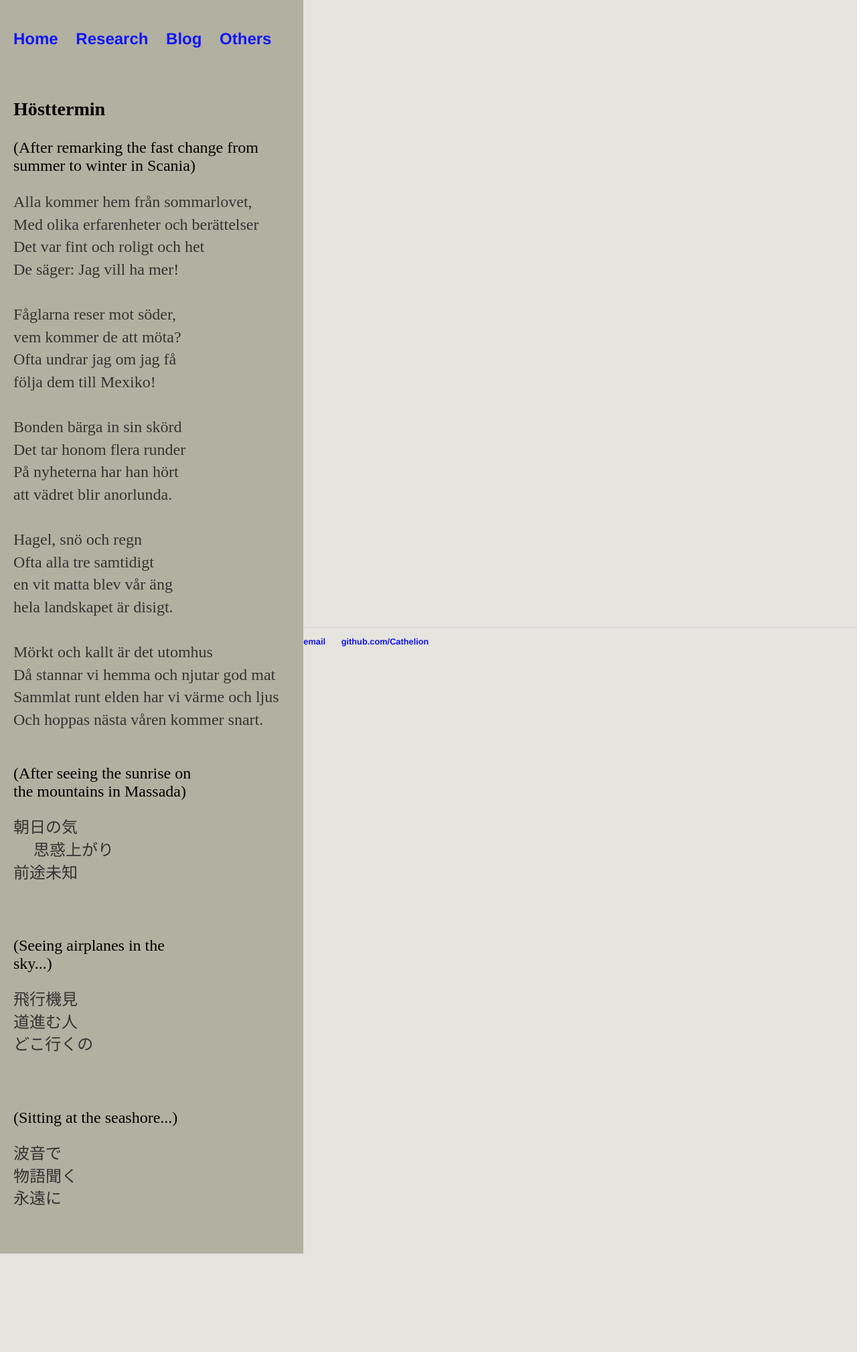
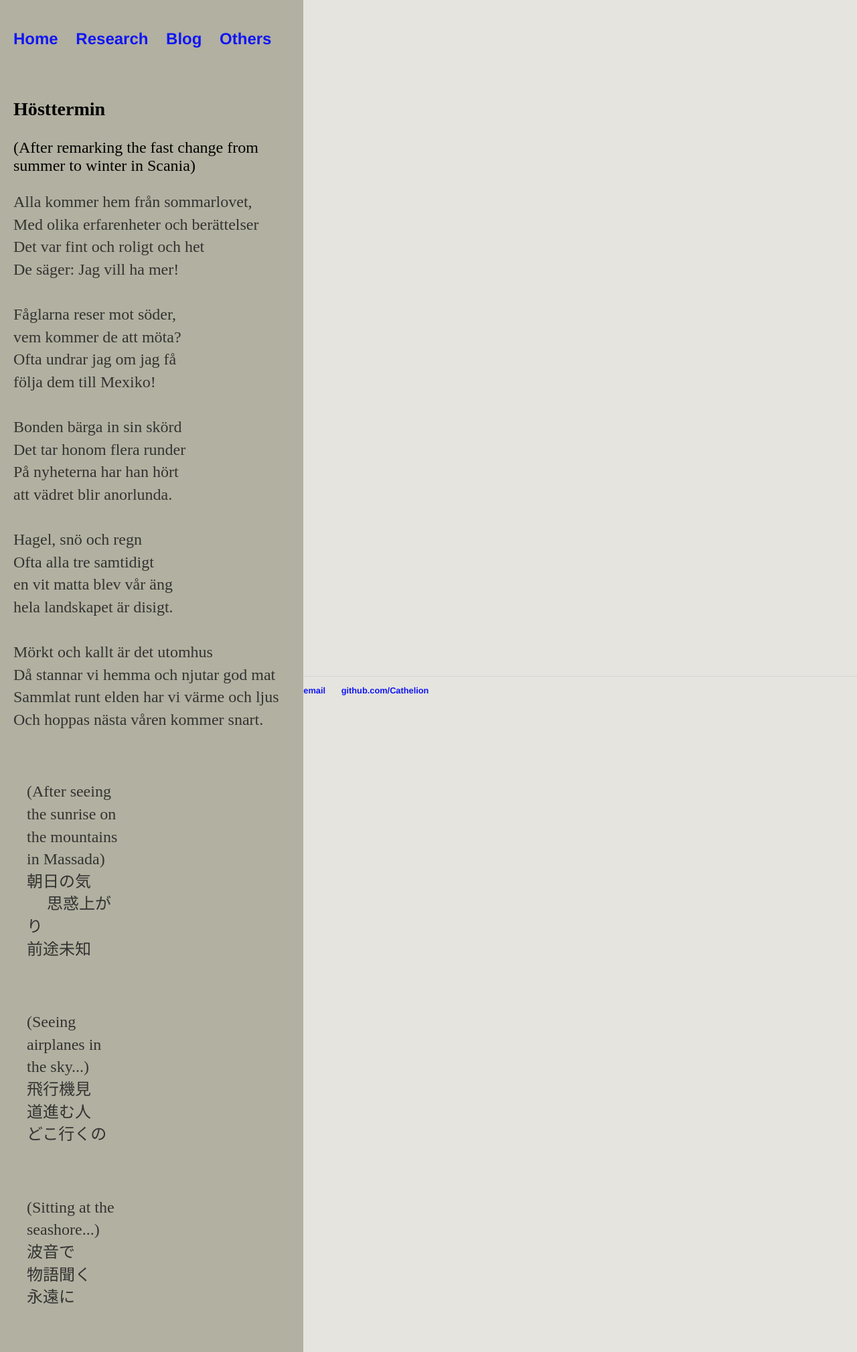
Before and after one commit to Cathelion/Cathelion.github.io, a Jekyll site: the page built from others/others.html, in a window 1280 px wide. Shown: the whole page at 67% size. Built offline with Jekyll 4.4.1, drawn with Linux system fonts in a browser that asks for light colours; before the commit the page ends 1871 px from its top, so only the background shows below that.

Commit message:
Update others.html

```diff
--- a/others/others.html
+++ b/others/others.html
@@ -32,25 +32,23 @@ Och hoppas nästa våren kommer snart.
    </div>
 
 
-<div class="img-container1">
-  (After seeing the sunrise on the mountains in Massada)
+<div class="img-container2">
          <p>
+  (After seeing the sunrise on the mountains in Massada) <br>
            朝日の気 <br>
            思惑上がり <br>
            前途未知 <br>
          </p>
   <br>
-  <br>
-  (Seeing airplanes in the sky...)
   <p>
+  (Seeing airplanes in the sky...) <br>
 飛行機見 <br>
     道進む人 <br>
     どこ行くの <br>
   </p>
   <br>
-  <br>
-  (Sitting at the seashore...)
   <p>
+  (Sitting at the seashore...) <br>
 波音で <br>
     物語聞く <br>
     永遠に <br>
```
